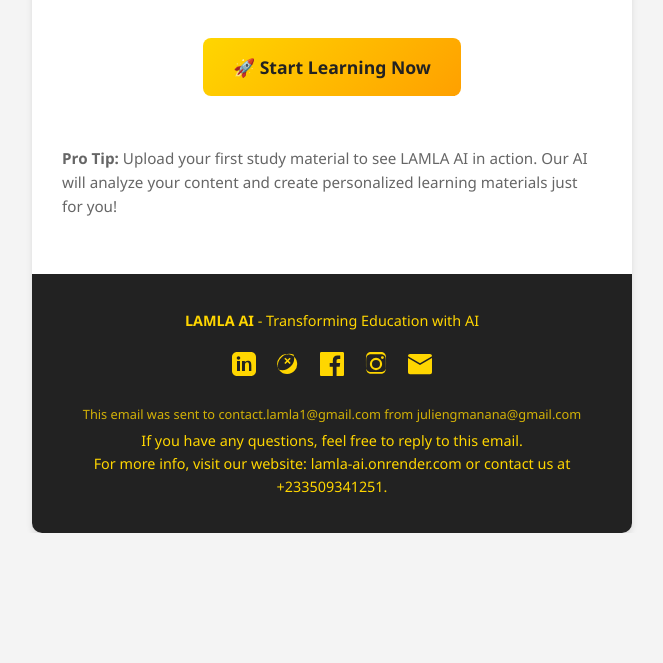
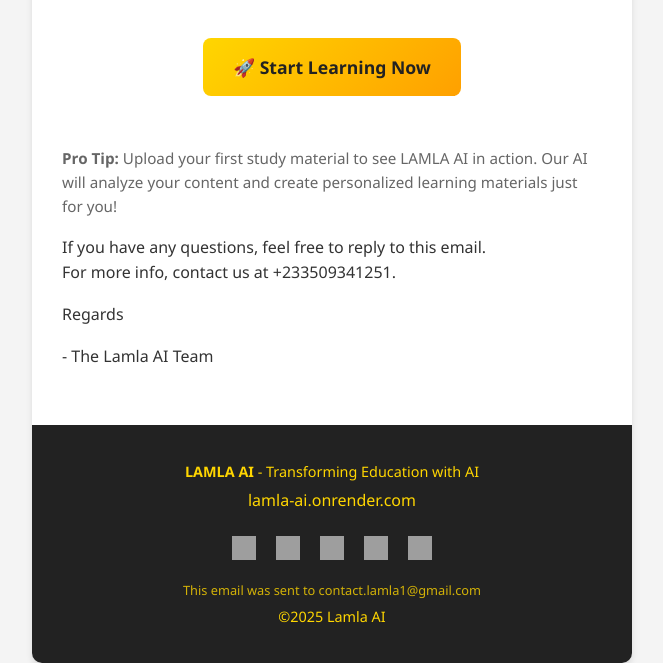
Before and after one commit to Julien-G-Man/lamla.ai, a Django app: template templates/emails/welcome_email.html in a window 1280 px wide. Shown: the part 783-1446 px from the top of the page, without its empty margins (308-971 px from the left). Before the commit the page ends 1316 px from the top, so only its background shows below. Run offline with Django 5.2, Linux system fonts and the light colour scheme; the template is opened without the code that fills it, so the values that code supplies are empty; a user stored in the database is signed in; grey boxes are pictures that could not be loaded.

Commit message:
Edit email UI, contact-autoresponse, welcome email, password reset, unknown account

```diff
--- a/templates/base.html
+++ b/templates/base.html
@@ -1718,7 +1718,7 @@ What would you like to know today?`;
         </div>
 
         <div class="footer-bottom">
-            <p>&copy; 2025 Lamla AI. All rights reserved.</p>
+            <p>&copy;2025 Lamla AI. All rights reserved.</p>
             <div class="legal-links">
                 <a href="{% url 'privacy_policy' %}">Privacy Policy</a>
                 <a href="{% url 'terms_of_service' %}">Terms of Service</a>
--- a/templates/emails/contact_notification.html
+++ b/templates/emails/contact_notification.html
@@ -65,9 +65,10 @@
     <div class="container">
         <div class="header">
             <h1>New Contact Message</h1>
-            <p>A user has submitted a message via the Lamla AI contact form.</p>
         </div>
         <div class="content">
+
+            <p>A user has submitted a message via the Lamla AI contact form.</p>
             <div style="margin-bottom: 18px;"><strong style="color: #FFD600; font-weight: 600;">Name:</strong> {{ name }}</div>
             <div style="margin-bottom: 18px;"><strong style="color: #FFD600; font-weight: 600;">Email:</strong> {{ email }}</div>
             <div style="margin-bottom: 18px;"><strong style="color: #FFD600; font-weight: 600;">Subject:</strong> {{ subject }}</div>
--- a/templates/emails/welcome_email.html
+++ b/templates/emails/welcome_email.html
@@ -91,15 +91,25 @@
             margin: 5px 0;
             font-size: 0.9rem;
         }
+        /* Styles for image-based social icons - COPIED FROM OTHER TEMPLATE */
         .social-links {
             margin: 20px 0;
         }
         .social-links a {
-            color: #FFD600;
-            text-decoration: none;
-            margin: 0 10px;
-            font-weight: 600;
+            text-decoration: none; /* Removes underline from the link */
+            margin: 0 8px; /* Slightly adjusted margin for better spacing around icons */
+            display: inline-block; /* Essential for proper spacing and vertical alignment of images */
+            vertical-align: middle; /* Helps align images in the middle of the line */
         }
+        .social-links a img {
+            width: 24px; /* Explicit width */
+            height: 24px; /* Explicit height */
+            border: 0; /* Important: Removes any default borders that email clients might add to images inside links */
+            display: block; /* Helps prevent extra spacing issues beneath images in some email clients */
+            margin: 0 auto; /* Ensures the image itself is centered within its link if the link has more space */
+        }
+        /* END OF COPIED STYLES */
+
         .highlight {
             background-color: #FFD600;
             color: #222;
@@ -146,31 +156,35 @@
             <p style="margin-top: 30px; font-size: 0.95rem; color: #666;">
                 <strong>Pro Tip:</strong> Upload your first study material to see LAMLA AI in action. Our AI will analyze your content and create personalized learning materials just for you!
             </p>
+            <p> If you have any questions, feel free to reply to this email.<br>
+                For more info, contact us at +233509341251.</p>
+            <p>Regards</p>
+            <p>- The Lamla AI Team</p>
         </div>
 
         <div class="footer">
             <p><strong>LAMLA AI</strong> - Transforming Education with AI</p>
-            <div class="social-links" style="margin: 20px 0;">
-                <a href="https://linkedin.com/company/lamla-ai" title="LinkedIn" target="_blank" style="margin: 0 8px; text-decoration: none; display: inline-block; vertical-align: middle;">
-                    <svg width="24" height="24" fill="#FFD600" viewBox="0 0 24 24"><path d="M19 0h-14c-2.761 0-5 2.239-5 5v14c0 2.761 2.239 5 5 5h14c2.761 0 5-2.239 5-5v-14c0-2.761-2.239-5-5-5zm-11 19h-3v-10h3v10zm-1.5-11.268c-.966 0-1.75-.784-1.75-1.75s.784-1.75 1.75-1.75 1.75.784 1.75 1.75-.784 1.75-1.75 1.75zm13.5 11.268h-3v-5.604c0-1.337-.026-3.063-1.868-3.063-1.868 0-2.154 1.459-2.154 2.968v5.699h-3v-10h2.881v1.367h.041c.401-.761 1.381-1.563 2.841-1.563 3.039 0 3.6 2.001 3.6 4.601v5.595z"/></svg>
+            <a href="https://lamla-ai.onrender.com" style="color: #FFD600; text-decoration: none;">lamla-ai.onrender.com</a>
+            <div class="social-links">
+                <a href="https://x.com/lamla_io" title="X (formerly Twitter)" target="_blank">
+                    <img src="https://i.ibb.co/1tc406L8/twitter.png" alt="X (Twitter)">
                 </a>
-                <a href="https://x.com/lamla_io" title="X (formerly Twitter)" target="_blank" style="margin: 0 8px; text-decoration: none; display: inline-block; vertical-align: middle;">
-                    <svg width="24" height="24" fill="#FFD600" viewBox="0 0 24 24"><path d="M17.53 2.47A12 12 0 0 0 2.47 17.53 12 12 0 0 0 17.53 2.47zm-1.06 1.06A10 10 0 1 1 3.53 18.47 10 10 0 0 1 16.47 3.53zm-7.07 2.12l2.12 2.12 2.12-2.12 1.06 1.06-2.12 2.12 2.12 2.12-1.06 1.06-2.12-2.12-2.12 2.12-1.06-1.06 2.12-2.12-2.12-2.12z"/></svg>
+                <a href="https://www.facebook.com/share/16pmyhCiUM/" title="Facebook" target="_blank">
+                    <img src="https://i.ibb.co/d4x7yJpZ/facebook.png" alt="Facebook">
                 </a>
-                <a href="https://www.facebook.com/share/16pmyhCiUM/" title="Facebook" target="_blank" style="margin: 0 8px; text-decoration: none; display: inline-block; vertical-align: middle;">
-                    <svg width="24" height="24" fill="#FFD600" viewBox="0 0 24 24"><path d="M22.675 0h-21.35c-.733 0-1.325.592-1.325 1.325v21.351c0 .732.592 1.324 1.325 1.324h11.495v-9.294h-3.128v-3.622h3.128v-2.672c0-3.1 1.893-4.788 4.659-4.788 1.325 0 2.463.099 2.797.143v3.24l-1.918.001c-1.504 0-1.797.715-1.797 1.763v2.313h3.587l-.467 3.622h-3.12v9.293h6.116c.73 0 1.323-.592 1.323-1.324v-21.35c0-.733-.593-1.325-1.324-1.325z"/></svg>
+                <a href="https://linkedin.com/company/lamla-ai" title="LinkedIn" target="_blank">
+                    <img src="https://i.ibb.co/07dqyKR/linkedin.png" alt="LinkedIn">
                 </a>
-                <a href="https://instagram.com/lamla.io" title="Instagram" target="_blank" style="margin: 0 8px; text-decoration: none; display: inline-block; vertical-align: middle;">
-                    <svg width="24" height="24" fill="#FFD600" viewBox="0 0 24 24"><path d="M12 2.163c3.204 0 3.584.012 4.85.07 1.366.062 2.633.334 3.608 1.308.974.974 1.246 2.242 1.308 3.608.058 1.266.07 1.646.07 4.85s-.012 3.584-.07 4.85c-.062 1.366-.334 2.633-1.308 3.608-.974.974-2.242 1.246-3.608 1.308-1.266.058-1.646.07-4.85.07s-3.584-.012-4.85-.07c-1.366-.062-2.633-.334-3.608-1.308-.974-.974-1.246-2.242-1.308-3.608-.058-1.266-.07-1.646-.07-4.85s.012-3.584.07-4.85c.062-1.366.334-2.633 1.308-3.608.974-.974 2.242-1.246 3.608-1.308 1.266-.058 1.646-.07 4.85-.07zm0-2.163c-3.259 0-3.667.012-4.947.07-1.276.058-2.687.334-3.682 1.329-.995.995-1.271 2.406-1.329 3.682-.058 1.28-.07 1.688-.07 4.947s.012 3.667.07 4.947c.058 1.276.334 2.687 1.329 3.682.995.995 2.406 1.271 3.682 1.329 1.28.058 1.688.07 4.947.07s3.667-.012 4.947-.07c1.276-.058 2.687-.334 3.682-1.329.995-.995 1.271-2.406 1.329-3.682.058-1.28.07-1.688.07-4.947s-.012-3.667-.07-4.947c-.058-1.276-.334-2.687-1.329-3.682-.995-.995-2.406-1.271-3.682-1.329-1.28-.058-1.688-.07-4.947-.07zm0 5.838a6.162 6.162 0 1 0 0 12.324 6.162 6.162 0 0 0 0-12.324zm0 10.162a3.999 3.999 0 1 1 0-7.998 3.999 3.999 0 0 1 0 7.998zm6.406-11.845a1.44 1.44 0 1 0 0 2.881 1.44 1.44 0 0 0 0-2.881zm0 0"/></svg>
+                <a href="https://instagram.com/lamla.io" title="Instagram" target="_blank">
+                    <img src="https://i.ibb.co/HpLSTYSP/instagram.png" alt="Instagram">
                 </a>
-                <a href="mailto:lamlaaiteam@gmail.com" title="Email" style="margin: 0 8px; text-decoration: none; display: inline-block; vertical-align: middle;">
-                    <svg width="24" height="24" fill="#FFD600" viewBox="0 0 24 24"><path d="M12 13.065l-11.99-7.065v14.13c0 1.104.896 2 2 2h19.98c1.104 0 2-.896 2-2v-14.13l-11.99 7.065zm11.99-9.065c0-1.104-.896-2-2-2h-19.98c-1.104 0-2 .896-2 2v.217l12 7.083 12-7.083v-.217z"/></svg>
+                <a href="mailto:lamlaaiteam@gmail.com" title="Email">
+                    <img src="https://i.ibb.co/qM0p5rDn/gmail.png" alt="Email">
                 </a>
             </div>
             <p style="margin-top: 20px; font-size: 0.8rem; opacity: 0.8;">
-                This email was sent to {{ user.email }} from juliengmanana@gmail.com<br>
-            <p> If you have any questions, feel free to reply to this email.<br>
-                For more info, visit our website: lamla-ai.onrender.com or contact us at +233509341251.</p>
+                This email was sent to {{ user.email }}</p>
+            <p>&copy;2025 Lamla AI</p>
         </div>
     </div>
 </body>
```
Also changed, not shown: templates/account/email/password_reset_key_message.html (+11 -11 lines), templates/account/email/unknown_account_message.html (+11 -11 lines), templates/emails/contact_autoresponse.html (+34 -18 lines), db.sqlite3.
